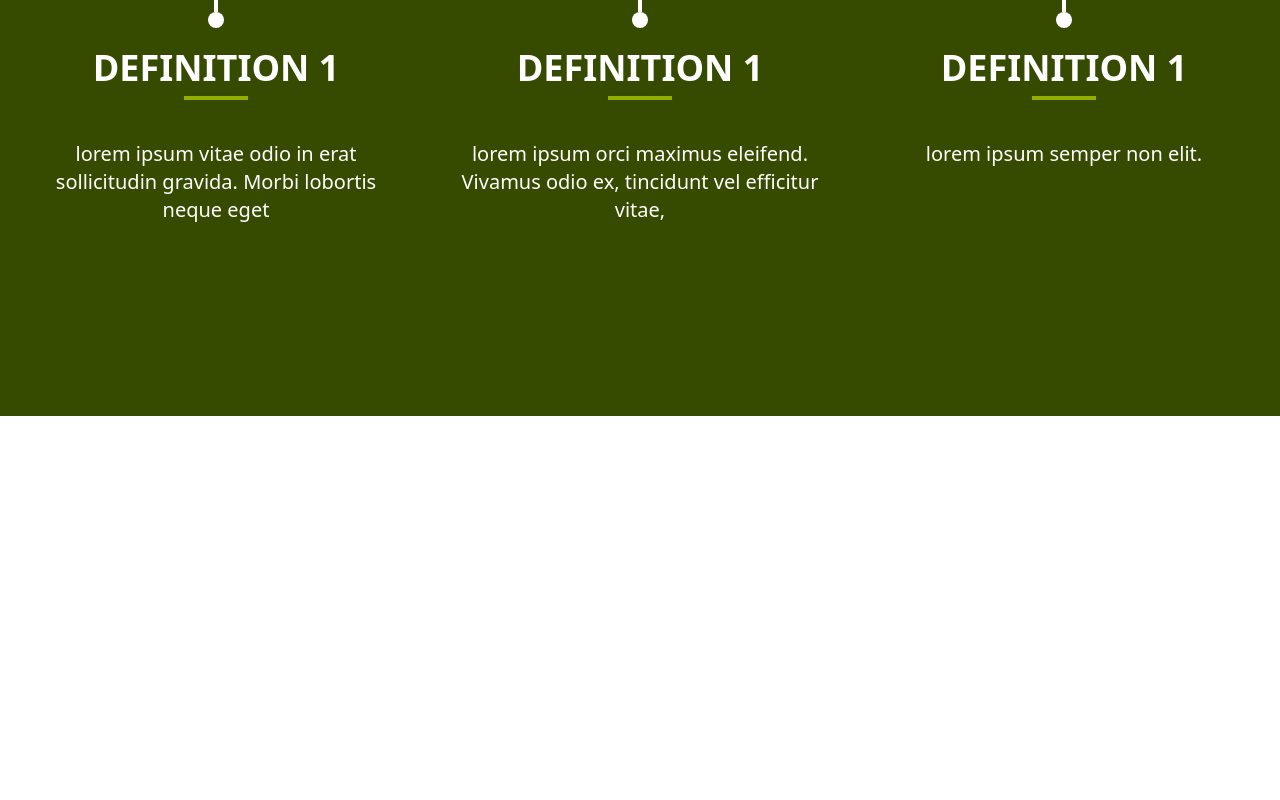
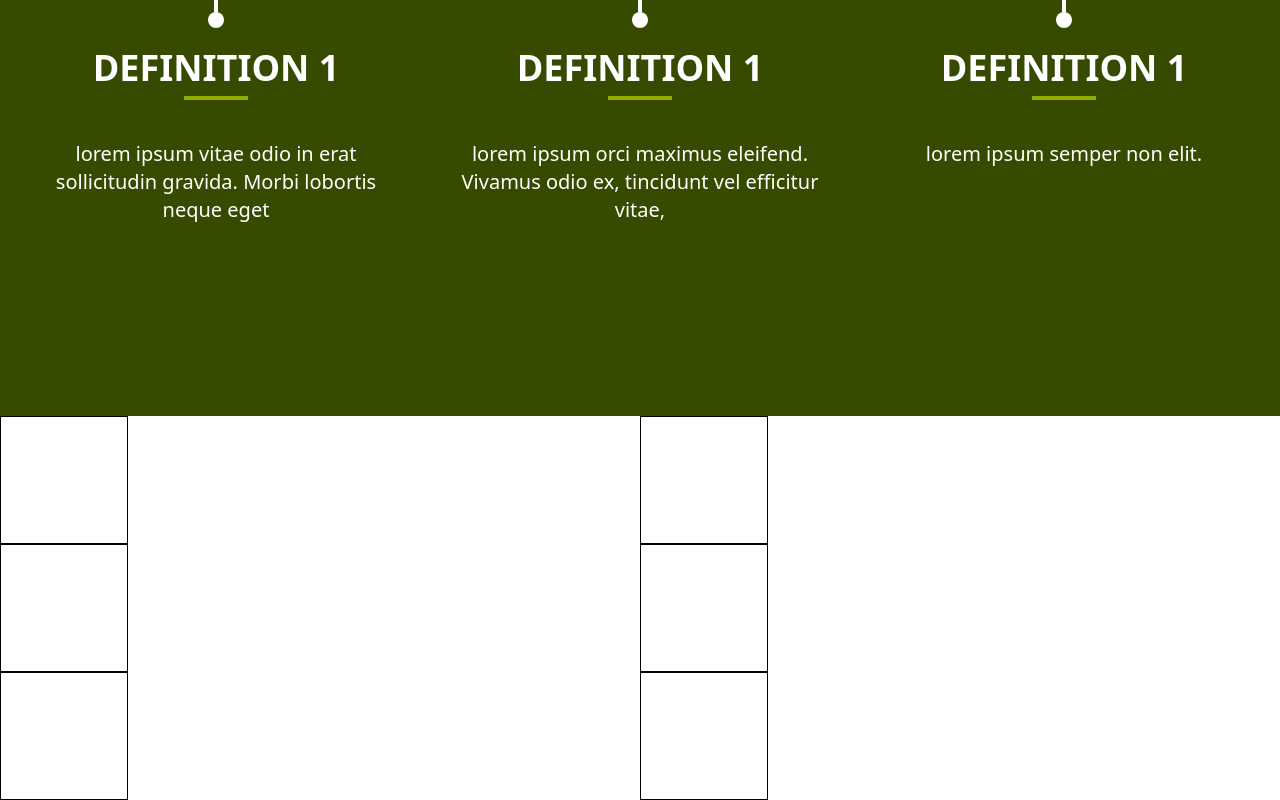
Before and after one commit to DenisWithOneN/desa-isolation, a Vue app: page / in a window 1280 px wide. Shown: the part 3010-3810 px from the top of the page. Before the commit the page ends 3426 px from the top, so only its background shows below. Built offline with nearby package versions, Linux system fonts and the light colour scheme.

Commit message:
Added AdvantageSection structure with Card Component

```diff
--- /dev/null
+++ b/src/components/homepage/AdvantageCard.vue
@@ -0,0 +1,5 @@
+<script setup></script>
+<template>
+  <div class="bg-white border-black border w-32 h-32"></div>
+</template>
+<style scoped></style>
--- /dev/null
+++ b/src/components/homepage/AdvantageSection.vue
@@ -0,0 +1,19 @@
+<script setup>
+import AdvantageCard from "../homepage/AdvantageCard.vue";
+</script>
+<template>
+  <section>
+    <div class="container mx-auto">
+      <div class="grid grid-cols-2">
+        <AdvantageCard />
+        <AdvantageCard />
+        <div class="hidden col-span-2">avantajele spumei poliuretanice</div>
+        <AdvantageCard />
+        <AdvantageCard />
+        <AdvantageCard />
+        <AdvantageCard />
+      </div>
+    </div>
+  </section>
+</template>
+<style scoped></style>
--- a/src/components/views/HomeView.vue
+++ b/src/components/views/HomeView.vue
@@ -4,6 +4,7 @@ import HeroSection from "../homepage/HeroSection.vue";
 import ServiceSection from "../homepage/ServiceSection.vue";
 import AboutSection from "../homepage/AboutSection.vue";
 import DefinitionSection from "../homepage/DefinitionSection.vue";
+import AdvantageSection from "../homepage/AdvantageSection.vue";
 </script>
 <template>
   <Navbar />
@@ -11,5 +12,6 @@ import DefinitionSection from "../homepage/DefinitionSection.vue";
   <ServiceSection />
   <AboutSection />
   <DefinitionSection />
+  <AdvantageSection />
 </template>
 <style scoped></style>
```
